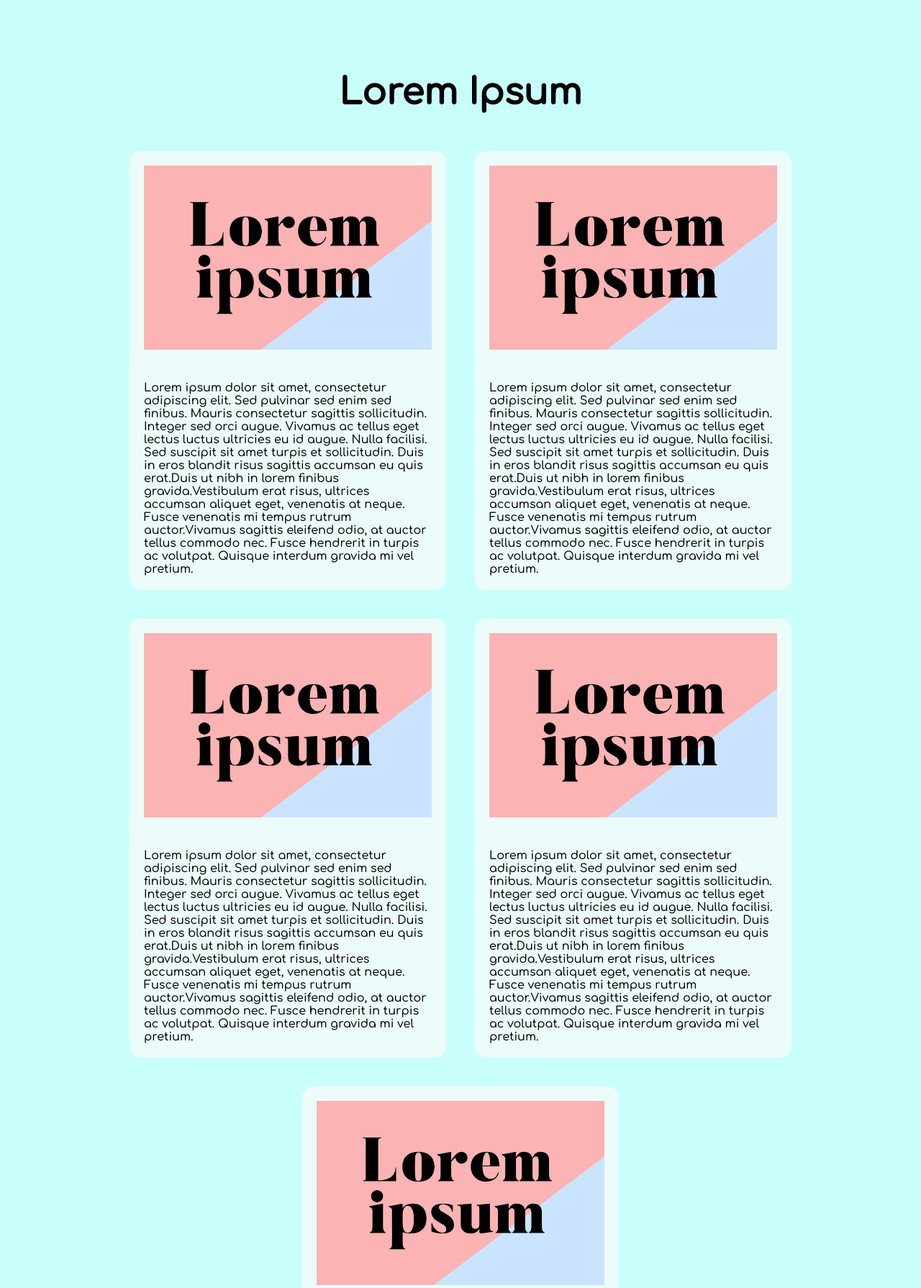
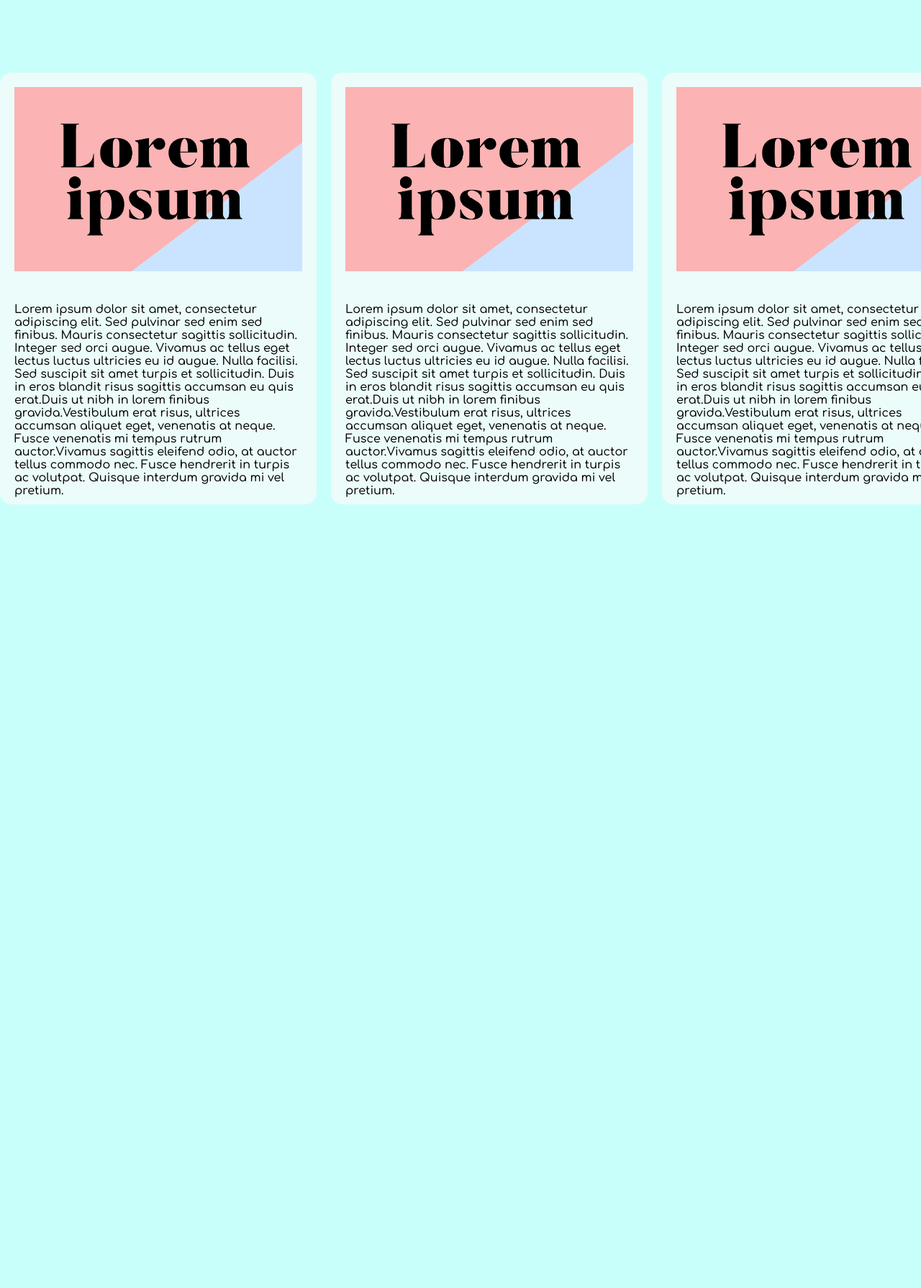
Before and after one commit to Kawika13/Programming_Field, a PHP site: page /html/index.html in a window 1280 px wide. Shown: the part 231-2021 px from the top of the page at 72% size. Run offline with PHP 8.4, Linux system fonts and the light colour scheme.

Commit message:
Add files via upload

```diff
--- a/school/web_dev/Projectvs/css/style.css
+++ b/school/web_dev/Projectvs/css/style.css
@@ -14,6 +14,9 @@
 
     /* box-model */
     margin: 0px;
+
+    /**/
+    z-index: 1;
 
     /* sizes */
     width: auto;
@@ -70,28 +73,43 @@
 
 /* Body content */
 
-    /* Paragraph */
-    h1{
+    /* SlideShowBar */
+    #slideshow{
+        /* box-model */
+        margin-top: 100px;
+
+        /* flex */
+        display: flex;
+        justify-content: center;
+    }
+    .slider{
         /* format */
         text-align: center;
-        font-size: 50px;
 
-        /* box-model */
-        margin-top: 100px;
+        /* overflow */
+        overflow: hidden;
+
+        /* sizes */
+        width: 1380px;
     }
     .item{
-        /* block */
+        /* flex */
         display: flex;
-        justify-content: center;
-        flex-wrap: wrap;
+
+        /* overflow */
+        overflow-x: auto;
+
+        /* scroll */
+        scroll-snap-type: x mandatory; /* snap behavior */
+        scroll-behavior: smooth;
+        -webkit-overflow-scrolling: auto;
     }
-
-    .box {
-        /*  */
+    .item > .box {
+        /* style */
         background-color: #ecfcfa;
 
         /* box-model */
-        margin: 20px;
+        margin: 0px 20px 10px 0px;
         border-radius: 16px;
 
         /* flex */
@@ -99,6 +117,14 @@
         flex-direction: row;
         flex-wrap: wrap;
         justify-content: center;
+        flex-shrink: 1;
+
+        /* scroll */
+        scroll-snap-align: center;
+
+        /* sizes */
+        width: auto;
+        height: 600px;
     }
     .box > p{
         /* format */
@@ -123,6 +149,28 @@
         width: 400px;
         height: 256px;
     }
+
+        /* Scrollbar */
+        .item::-webkit-scrollbar{
+            /* style */
+            background: rgb(230, 230, 230);
+
+            /* box-model */
+            border-radius: 10px;
+
+            /* sizes */
+            width: 1380px;
+            height: 10px;
+        }
+        .item::-webkit-scrollbar-thumb{
+            /* sizes */
+            background: #7ebcff;
+
+            /* box-model */
+            border-radius: 10px;
+        }
+        /* End Scrollbar */
+
     /* End Paragraph*/
 
 /* End Body content */
@@ -168,19 +216,25 @@
 /* Footer */
 footer{
     /* style */
-    background: linear-gradient(to bottom, #c9fffa, #8ffff6, #7ebcff);
+    background: linear-gradient(to bottom, #c9fffa 20%, #8ffff6, #7ebcff);
 
     /* box-model */
     margin-top: 100%;
     margin-left: -8px;
     margin-bottom: -8px;
 
+    /* flex */
+    display: flex;
+    justify-content: center;
+    align-items: center;
+
     /* position */
     position: relative;
+    z-index: -1;
 
     /* sizes */
     width: auto;
-    height: 70px;
+    height: 200px;
 }
 footer > p{
     padding-top: 32px;
--- a/school/web_dev/Projectvs/html/index.html
+++ b/school/web_dev/Projectvs/html/index.html
@@ -10,7 +10,8 @@
 
         <script src="../js/nav-bar.js"></script>
 
-        <h1>Lorem Ipsum</h1>
+        <div id="slideshow">
+            <div class="slider">
                 <div class="item">
                     <div class="box">
                         <div class="img">
@@ -69,6 +70,8 @@
                         </p>
                     </div>
                 </div>
+            </div>
+        </div>
 
         <p id="backtop" onclick="scrolling()"> &#9650; </p>
         <script src="../js/back-top.js"></script>
--- a/school/web_dev/Projectvs/js/nav-bar.js
+++ b/school/web_dev/Projectvs/js/nav-bar.js
@@ -3,7 +3,7 @@
     document.write(`
 
     <div class="head">
-        <img src="../Immagini/logo.png" class="logo"/>
+        <a href="index.html?mn=home"><img src="../Immagini/logo.png" class="logo"/></a>
         <ul class="nav_bar">
             <li id="index"><a href="index.html?mn=home">Home</a></li>
             <li id="ist"><a href="istituto.html?mn=ist">Isitituto</a></li>
```
Lines whose indentation alone changed are shown as unchanged.
